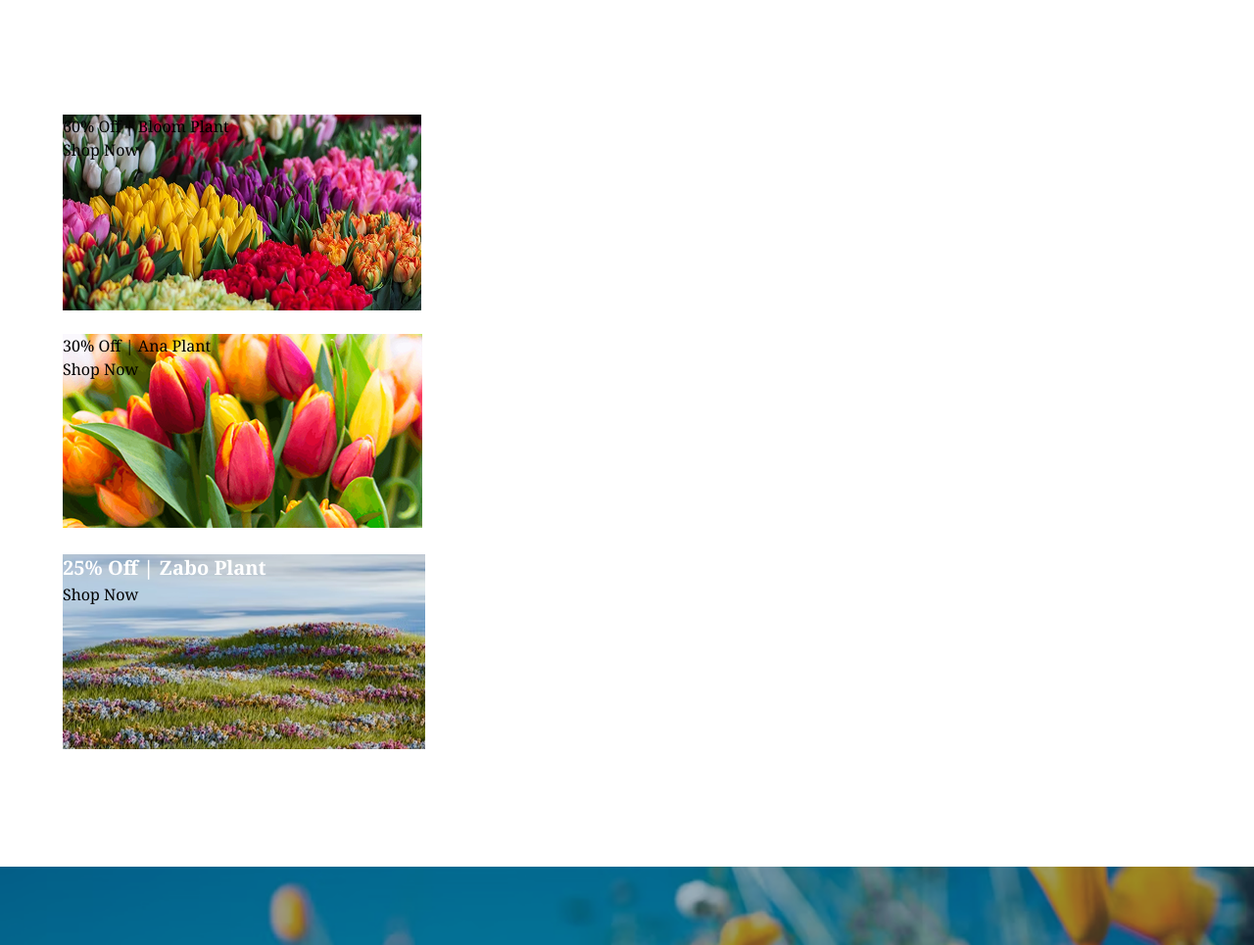
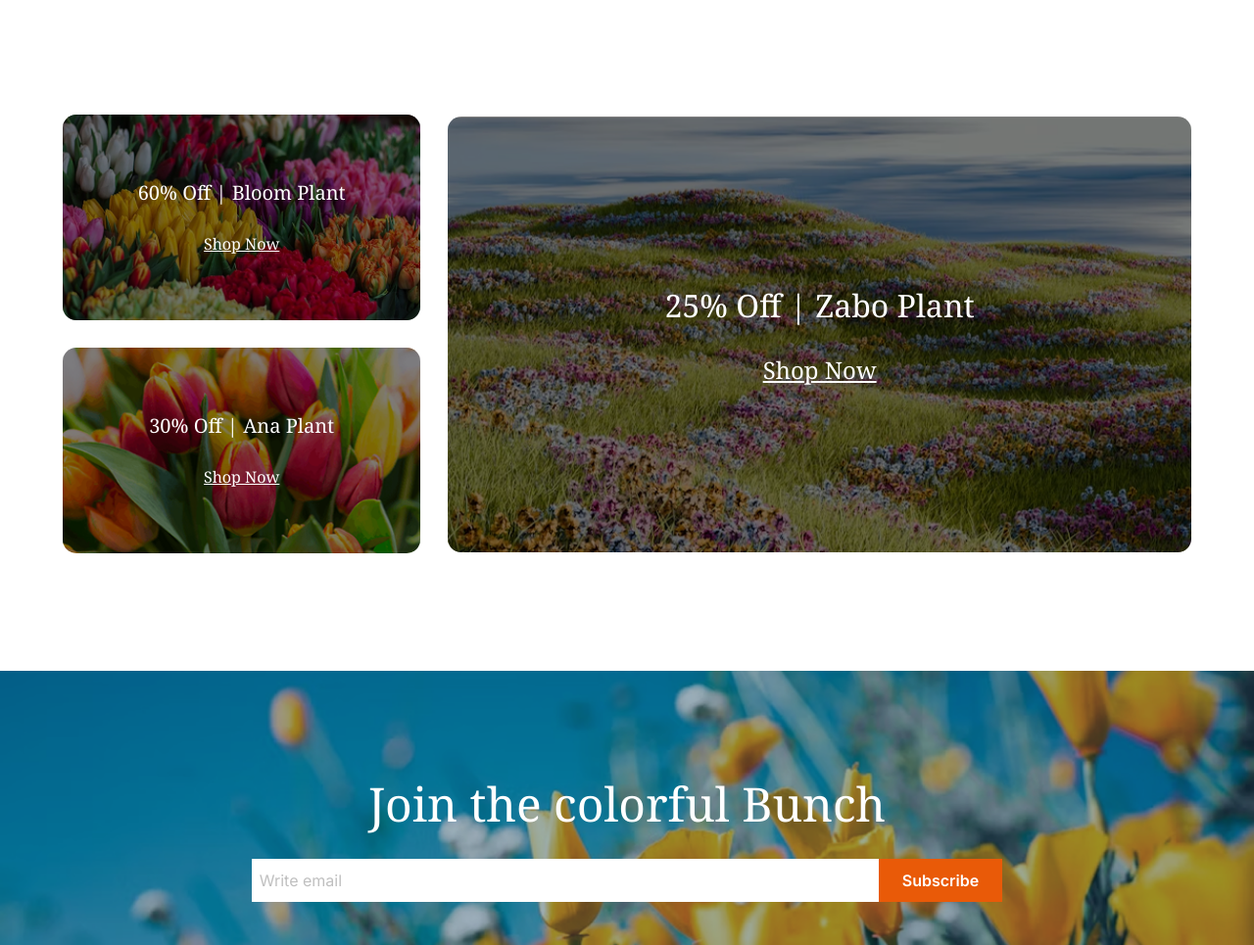
Before and after one commit to alamin856/Flower, a plain HTML site: page index.html in a window 1280 px wide. Shown: the part 3248-4213 px from the top of the page at 98% size. Drawn offline with nearby package versions, Linux system fonts and the light colour scheme.

Commit message:
added latest deal section

```diff
--- a/index.html
+++ b/index.html
@@ -319,9 +319,7 @@
       </section>
 
       <!-- Latest  Deals Section -->
-      <section
-        class="latest-deals max-w-6xl mx-auto mt-[120px] px-[16px] sm:px-[0]"
-      >
+      <section class="max-w-6xl mx-auto mt-[120px] px-[16px] sm:px-[0]">
         <h2
           class="deals-title text-[3rem] font-bold text-[#000000] text-center"
         >
@@ -334,23 +332,36 @@
           shop. From classic roses to exotic blooms, we offer a wide variety of
           fresh.
         </p>
-        <div class="deals-container grid gap-[24px]">
-          <div class="deal deal-1 grid grid-rows-2 gap-[24px]">
-            <div class="img-1">
-              <h3>60% Off | Bloom Plant</h3>
-              <button>Shop Now</button>
-            </div>
-            <div class="img-2">
-              <h3>30% Off | Ana Plant</h3>
-              <button>Shop Now</button>
+        <div class="grid grid-cols-3 grid-rows-2 gap-[28px] grid-flow-col">
+          <div
+            class="relative h-[210px] rounded-[14px] grid items-center bg-[url(./assets/deal-bloom.png)] bg-cover bg-center"
+          >
+            <div class="absolute inset-0 bg-[#00000080] rounded-[14px]"></div>
+            <div class="relative z-10 text-[#ffffff] text-center">
+              <h3 class="text-xl mb-[26px]">60% Off | Bloom Plant</h3>
+              <p><a class="underline" href="#">Shop Now</a></p>
             </div>
           </div>
-          <div class="deal deal-2">
-            <div class="img-3">
-              <h3 class="text-[1.25rem] font-bold text-[#FFFFFF]">
-                25% Off | Zabo Plant
-              </h3>
-              <button>Shop Now</button>
+          <div
+            class="relative h-[210px] rounded-[14px] grid items-center bg-[url(./assets/deal-ana.png)] bg-cover bg-center"
+          >
+            <div class="absolute inset-0 bg-[#00000080] rounded-[14px]"></div>
+            <div class="relative z-10 text-white text-center">
+              <h3 class="text-xl mb-[26px]">30% Off | Ana Plant</h3>
+              <p><a class="underline" href="#">Shop Now</a></p>
+            </div>
+          </div>
+          <div class="col-span-2 row-span-2 rounded-[24px] grid items-center">
+            <div
+              class="relative h-[445px] rounded-[14px] grid items-center bg-[url(./assets/deal-zabo.png)] bg-cover bg-center"
+            >
+              <div class="absolute inset-0 bg-[#00000080] rounded-[14px]"></div>
+              <div class="relative z-10 text-white text-center">
+                <h3 class="noto-serif-regular text-[2rem] mb-[26px]">
+                  25% Off | Zabo Plant
+                </h3>
+                <p><a class="underline text-2xl" href="#">Shop Now</a></p>
+              </div>
             </div>
           </div>
         </div>
```
